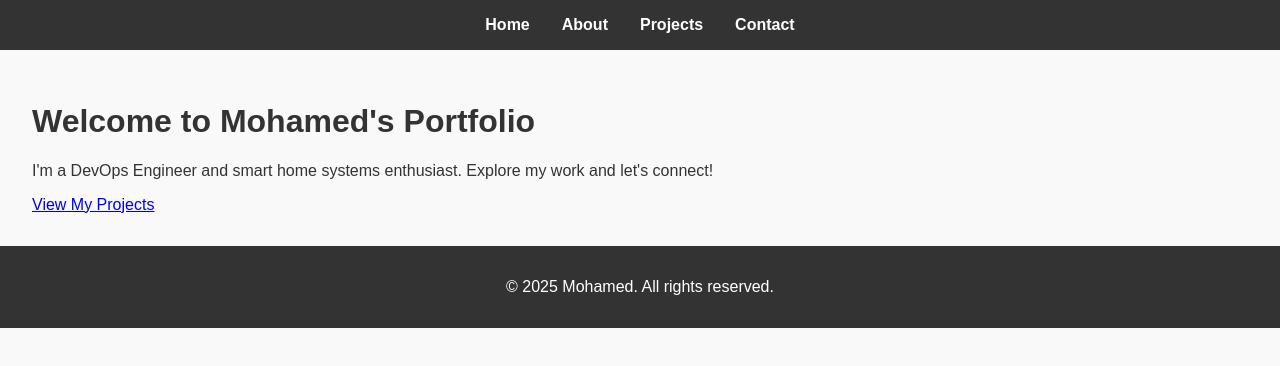
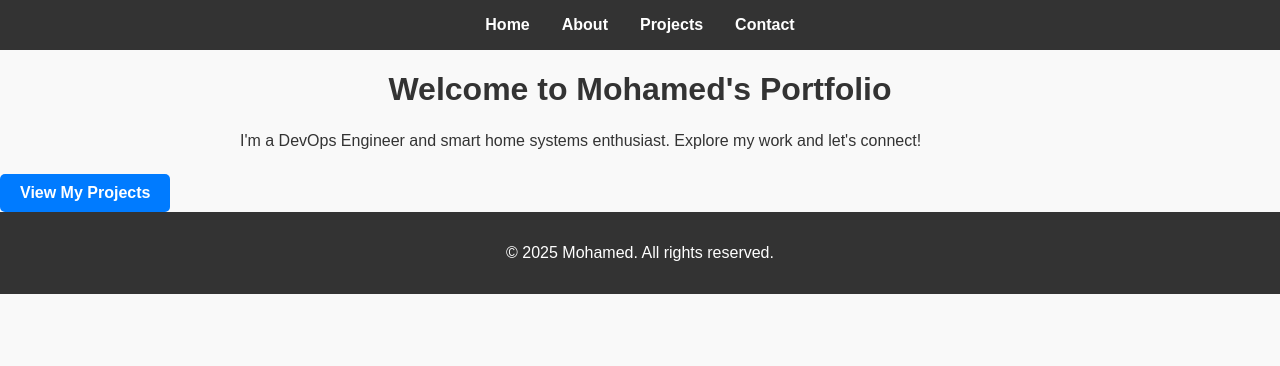
Before and after one commit to muhamedusama92/My-portfolio-website, a plain HTML site: page index.html in a window 1280 px wide. Drawn offline with Linux system fonts and the light colour scheme.

Commit message:
Update style.css

```diff
--- a/css/style.css
+++ b/css/style.css
@@ -39,7 +39,37 @@ footer {
     width: 100%;
 }
 
+/* Buttons */
+.btn {
+    display: inline-block;
+    background-color: #007BFF;
+    color: white;
+    padding: 10px 20px;
+    border-radius: 5px;
+    text-decoration: none;
+    font-weight: bold;
+}
+.btn:hover {
+    background-color: #0056b3;
+}
+
 /* Main Content */
-main {
-    padding: 2rem;
+main h1 {
+    text-align: center;
+    margin-bottom: 20px;
 }
+main p, main ul {
+    max-width: 800px;
+    margin: 0 auto 20px;
+    line-height: 1.6;
+}
+
+/* Project Sections */
+main section {
+    margin-bottom: 40px;
+}
+main section img {
+    max-width: 100%;
+    display: block;
+    margin: 10px auto;
+}
```
